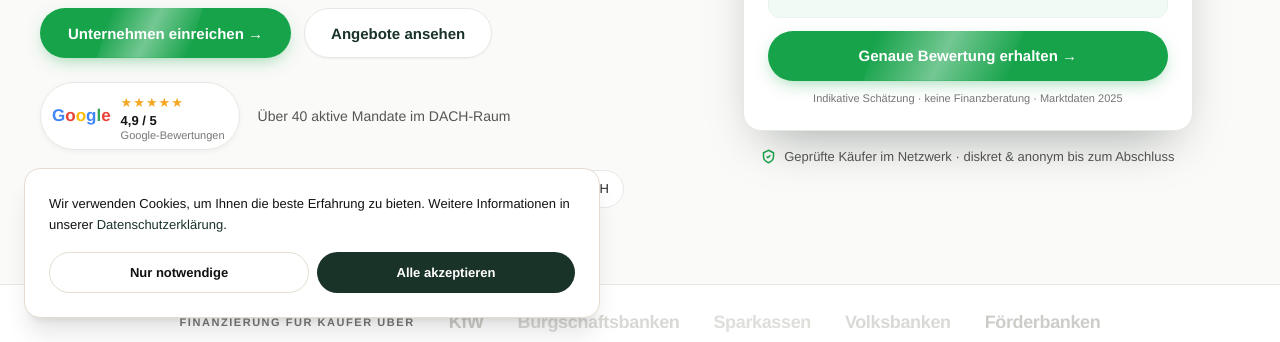
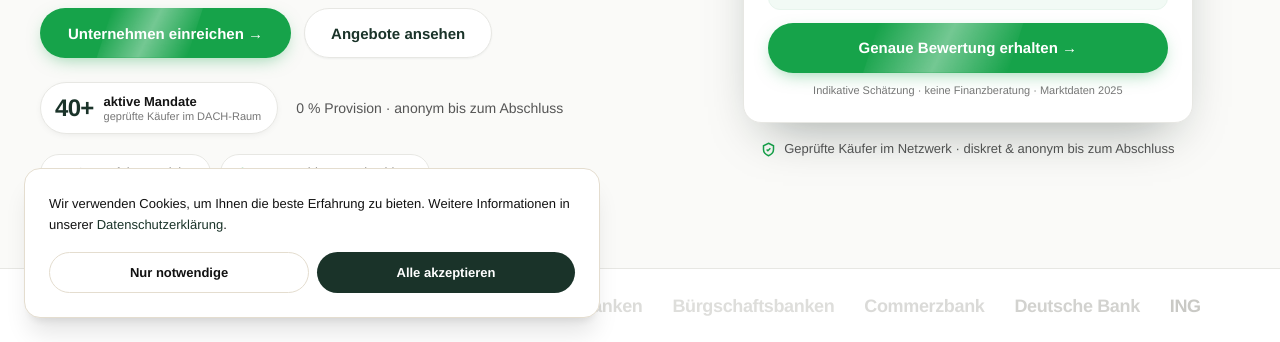
Before and after one commit to vcelkamarvin/Firmadeal, a Next.js app: page / in a window 1280 px wide. Shown: the part 458-800 px from the top of the page. Built offline with nearby package versions, Linux system fonts and the light colour scheme; no server answers; the database is empty.

Commit message:
Homepage copy: honest stat (40+ vs fake Google), FAQ clarifies matching+financing, 9-bank strip, remove DSGVO pill

```diff
--- a/src/app/page.tsx
+++ b/src/app/page.tsx
@@ -46,7 +46,9 @@ const TESTIMONIALS: { quote: string; initials: string; name: string; role: strin
 ];
 
 const FAQ: { q: string; a: string }[] = [
-  { q: "Gibt es eine Provision?", a: "Nein. Firmadeal arbeitet ohne Erfolgsprovision. Sie zahlen einmalig 87 € für das Inserat — kein Makler, keine versteckten Kosten." },
+  { q: "Wie findet Firmadeal den passenden Nachfolger?", a: "Wir gleichen Ihr Profil aktiv mit geprüften Käufern aus unserem DACH-Netzwerk ab — Investoren, Nachfolger und strategische Käufer — und stellen Ihr Unternehmen passenden Interessenten gezielt vor. Das ist mehr als nur ein Inserat. Eine Garantie für einen Abschluss ist es nicht: Das hängt von Branche, Preisvorstellung und Marktlage ab." },
+  { q: "Begleiten Sie auch die Finanzierung?", a: "Wir verbinden Käufer mit etablierten Finanzierungswegen — KfW, Bürgschaftsbanken sowie Haus- und Förderbanken. Wir sind selbst kein Kreditvermittler und vergeben keine Kredite; wir zeigen die Wege und stellen Kontakte her." },
+  { q: "Gibt es eine Provision?", a: "Nein. Firmadeal arbeitet ohne Erfolgsprovision. Sie zahlen einmalig 87 € für das Inserat — kein Makler, keine versteckten Kosten. Beim Makler werden sonst 5–10 % des Verkaufspreises fällig." },
   { q: "Bleibt mein Inserat anonym?", a: "Ja. Wir veröffentlichen weder Firmenname noch Standort, bis Sie es ausdrücklich freigeben. Sie entscheiden für jeden Interessenten einzeln." },
   { q: "Wie lange dauert ein Verkauf?", a: "Das hängt von Branche, Größe und Preisvorstellung ab. Erste qualifizierte Anfragen erreichen viele Inserenten in den ersten Wochen." },
   { q: "Welche Unterlagen brauche ich?", a: "Fürs Inserat genügen Eckdaten wie Branche, Region, Umsatz und EBITDA. Detaillierte Unterlagen teilen Sie erst nach einer NDA." },
@@ -123,21 +125,15 @@ export default function Home() {
                 <Link href="/listings" className="fd-btn fd-btn-ghost">Angebote ansehen</Link>
               </div>
               <div className="fd-hero-trust">
-                <div className="fd-gbadge" title="Platzhalter — nur mit echten Google-Zahlen verwenden">
-                  <span className="fd-g">
-                    <b>G</b><b>o</b><b>o</b><b>g</b><b>l</b><b>e</b>
-                  </span>
-                  <span>
-                    <span className="fd-stars">★★★★★</span>
-                    <span className="fd-gr">4,9 / 5<small>Google-Bewertungen</small></span>
-                  </span>
+                <div className="fd-gbadge">
+                  <span style={{ fontSize: 24, fontWeight: 700, color: "var(--fd-accent)", letterSpacing: "-0.03em" }}>40+</span>
+                  <span className="fd-gr">aktive Mandate<small>geprüfte Käufer im DACH-Raum</small></span>
                 </div>
-                <span className="fd-trust-text">Über 40 aktive Mandate im DACH-Raum</span>
+                <span className="fd-trust-text">0 % Provision · anonym bis zum Abschluss</span>
               </div>
               <div className="fd-pills">
                 <span className="fd-pill"><CheckIcon /> 0 % Erfolgsprovision</span>
                 <span className="fd-pill"><LockIcon /> Anonym bis zum Abschluss</span>
-                <span className="fd-pill"><ShieldIcon /> DSGVO · DE · AT · CH</span>
               </div>
             </div>
 
@@ -190,15 +186,19 @@ export default function Home() {
           </div>
         </header>
 
-        {/* FINANCING STRIP (replaces press strip) — financing routes for buyers */}
+        {/* FINANCING STRIP — financing routes for buyers (real institutions, informational) */}
         <div className="fd-press">
           <div className="fd-wrap">
             <div className="fd-press-inner">
               <span className="fd-press-label">Finanzierung für Käufer über</span>
               <span className="fd-press-logo">KfW</span>
-              <span className="fd-press-logo">Bürgschaftsbanken</span>
               <span className="fd-press-logo">Sparkassen</span>
               <span className="fd-press-logo">Volksbanken</span>
+              <span className="fd-press-logo">Bürgschaftsbanken</span>
+              <span className="fd-press-logo">Commerzbank</span>
+              <span className="fd-press-logo">Deutsche&nbsp;Bank</span>
+              <span className="fd-press-logo">ING</span>
+              <span className="fd-press-logo">DZ&nbsp;Bank</span>
               <span className="fd-press-logo">Förderbanken</span>
             </div>
           </div>
@@ -375,9 +375,7 @@ const cssString = `
 .fd-cta-row{display:flex;gap:13px;flex-wrap:wrap;margin-bottom:24px;}
 .fd-center-row{justify-content:center;}
 .fd-hero-trust{display:flex;align-items:center;gap:18px;flex-wrap:wrap;}
-.fd-gbadge{display:inline-flex;align-items:center;gap:10px;background:#fff;border:1px solid var(--fd-border);border-radius:100px;padding:7px 14px 7px 11px;box-shadow:0 2px 10px -4px rgba(0,0,0,.12);}
-.fd-g{font-weight:700;font-size:17px;font-family:Arial,sans-serif;}
-.fd-g b:nth-child(1){color:#4285F4}.fd-g b:nth-child(2){color:#EA4335}.fd-g b:nth-child(3){color:#FBBC05}.fd-g b:nth-child(4){color:#4285F4}.fd-g b:nth-child(5){color:#34A853}.fd-g b:nth-child(6){color:#EA4335}
+.fd-gbadge{display:inline-flex;align-items:center;gap:10px;background:#fff;border:1px solid var(--fd-border);border-radius:100px;padding:7px 16px 7px 14px;box-shadow:0 2px 10px -4px rgba(0,0,0,.12);}
 .fd-stars{color:var(--fd-gold);font-size:13px;letter-spacing:1px;}
 .fd-gr{font-size:13px;font-weight:600;color:var(--fd-ink);line-height:1.15;display:block;}
 .fd-gr small{display:block;font-weight:400;color:var(--fd-muted);font-size:11px;}
@@ -407,7 +405,7 @@ const cssString = `
 .fd-calc-go{margin-top:13px;width:100%;}
 .fd-disc{margin-top:9px;font-size:11px;color:var(--fd-muted);text-align:center;}
 .fd-press{background:#fff;border-top:1px solid var(--fd-border);border-bottom:1px solid var(--fd-border);padding:24px 0;}
-.fd-press-inner{display:flex;align-items:center;gap:34px;flex-wrap:wrap;justify-content:center;}
+.fd-press-inner{display:flex;align-items:center;gap:30px;flex-wrap:wrap;justify-content:center;}
 .fd-press-label{font-size:11px;font-weight:700;letter-spacing:.14em;text-transform:uppercase;color:var(--fd-muted);}
 .fd-press-logo{font-size:18px;font-weight:700;color:#bdbdb8;letter-spacing:-0.02em;font-family:Georgia,'Times New Roman',serif;}
 .fd-block{padding:74px 0;}
@@ -480,6 +478,6 @@ const cssString = `
 .fd-btn-cta::after{content:"";position:absolute;top:0;left:0;width:36%;height:100%;background:linear-gradient(100deg,transparent,rgba(255,255,255,.4),transparent);animation:fd-sheen 5s ease-in-out infinite;pointer-events:none;}
 @keyframes fd-breathe{0%,100%{opacity:.5;}50%{opacity:.95;}}
 .fd-press-logo{animation:fd-breathe 5s ease-in-out infinite;}
-.fd-press-logo:nth-child(3){animation-delay:.7s}.fd-press-logo:nth-child(4){animation-delay:1.4s}.fd-press-logo:nth-child(5){animation-delay:2.1s}.fd-press-logo:nth-child(6){animation-delay:2.8s}
+.fd-press-logo:nth-child(3){animation-delay:.5s}.fd-press-logo:nth-child(4){animation-delay:1s}.fd-press-logo:nth-child(5){animation-delay:1.5s}.fd-press-logo:nth-child(6){animation-delay:2s}.fd-press-logo:nth-child(7){animation-delay:2.5s}.fd-press-logo:nth-child(8){animation-delay:3s}.fd-press-logo:nth-child(9){animation-delay:3.5s}
 @media(prefers-reduced-motion:reduce){.fd-reveal{opacity:1;transform:none;transition:none;}.fd-hero::before,.fd-btn-cta::after,.fd-press-logo{animation:none!important;}}
 `;
```
